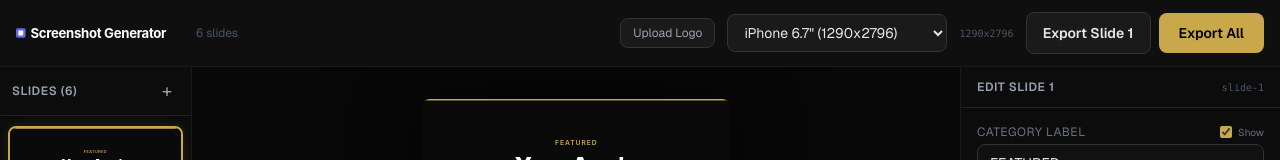
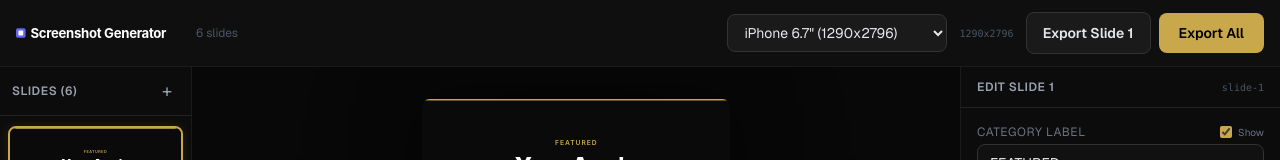
Before and after one commit to jonpecson/ios-screenshot-generator, a Next.js app: page / in a window 1280 px wide. Shown: the top 160 px of the page. Built offline with nearby package versions, Linux system fonts and the light colour scheme.

Commit message:
ui: remove logo upload option from header

```diff
--- a/app/page.tsx
+++ b/app/page.tsx
@@ -109,20 +109,6 @@ export default function Home() {
 
         <div className="flex items-center gap-3">
           {/* Logo upload */}
-          <button
-            onClick={() => logoInputRef.current?.click()}
-            className="px-3 py-1.5 text-xs rounded-lg bg-[#1a1a1a] border border-[#333] text-gray-400 hover:border-[#555] hover:text-gray-200 transition-colors"
-          >
-            {logoData ? "Change Logo" : "Upload Logo"}
-          </button>
-          <input
-            ref={logoInputRef}
-            type="file"
-            accept="image/*"
-            onChange={handleLogoUpload}
-            className="hidden"
-          />
-
           <DeviceSelector value={device} onChange={setDevice} />
 
           <div className="text-[10px] text-gray-600 font-mono">
```
